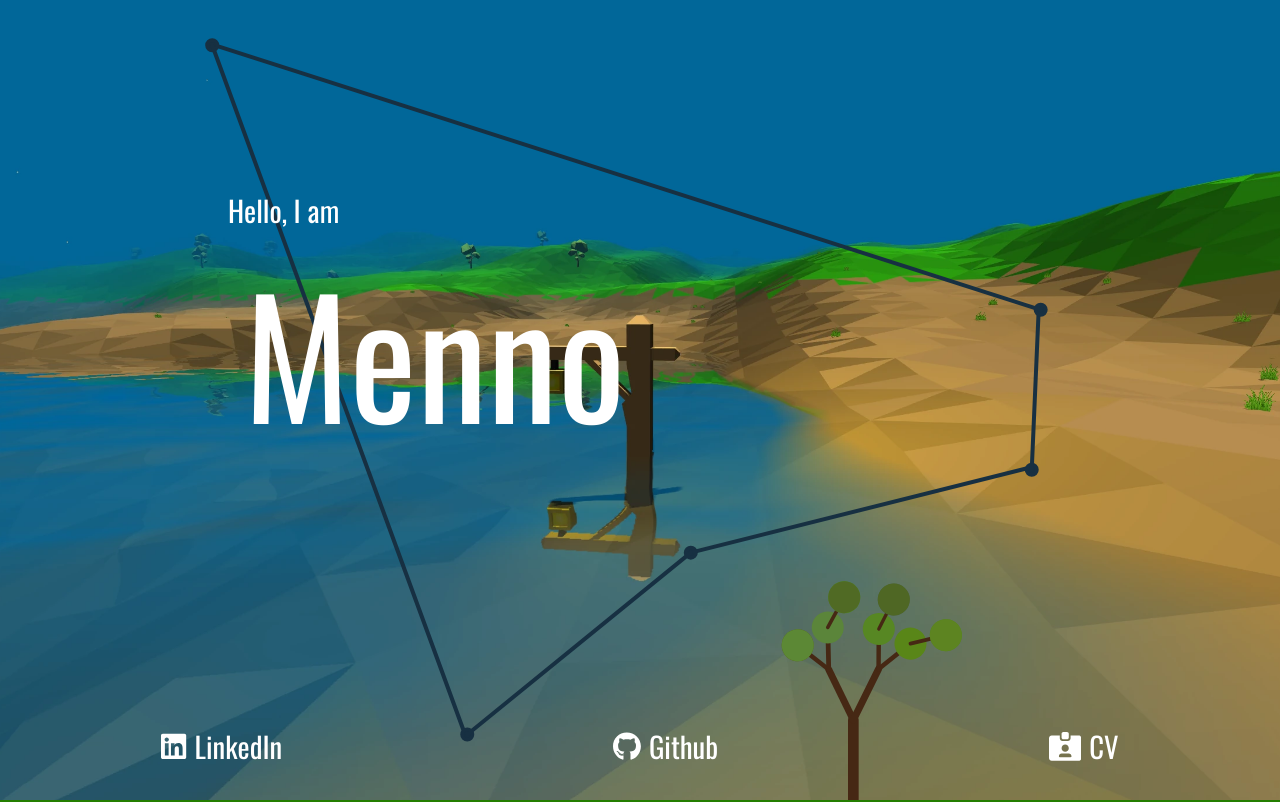
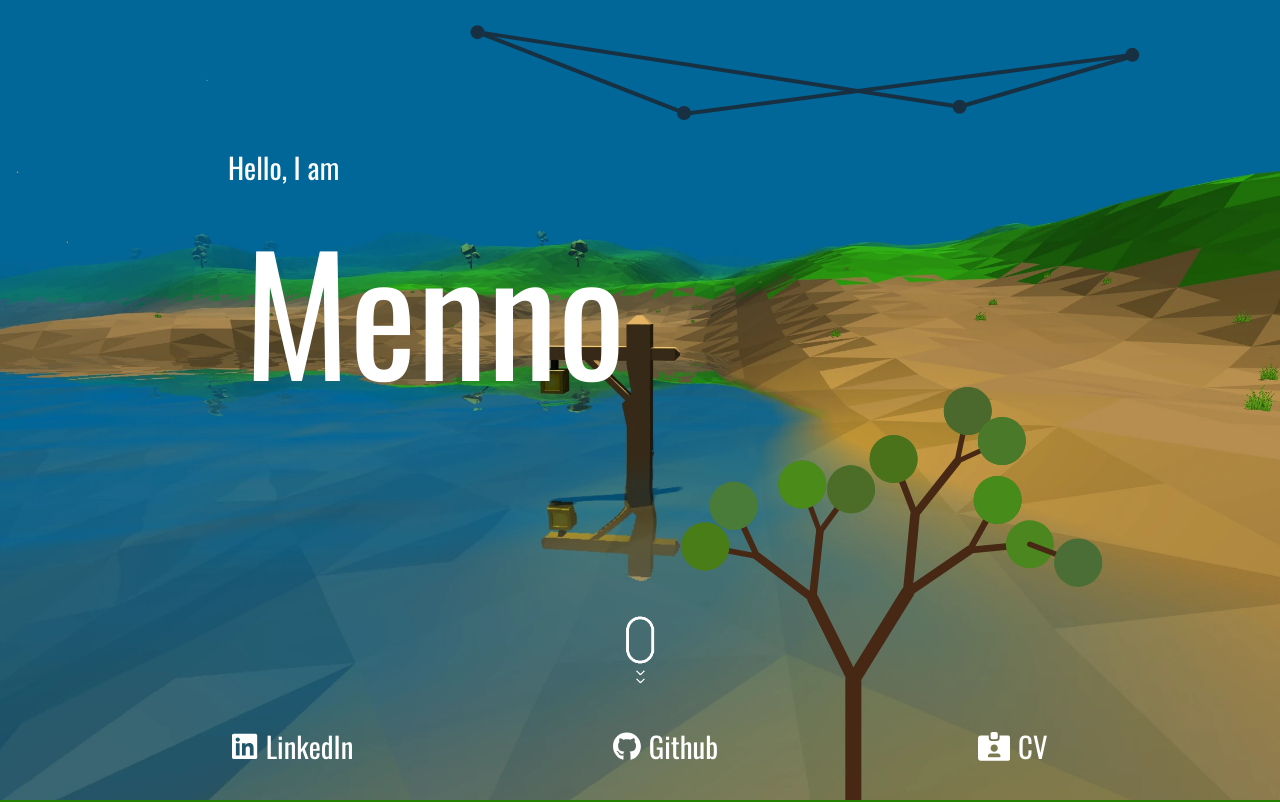
Before and after one commit to M-e-n-n-o/M-e-n-n-o.github.io, a React (Vite) app: page / in a window 1280 px wide. Shown: the top 802 px of the page. Built offline with nearby package versions, Linux system fonts and the light colour scheme.

Commit message:
[CHANGED] scalings

```diff
--- a/src/components/Dots.jsx
+++ b/src/components/Dots.jsx
@@ -10,8 +10,8 @@ const Dots = ({ className = "" }) => {
 
   useEffect(() => {
     const Sketch = (p5) => {
-      const maxVelocity = 3;
-      const totalDots = 5;
+      const maxVelocity = 1.5;
+      const totalDots = 4;
       const dotRadius = 10;
 
       const dots = [];
--- a/src/components/Tree.jsx
+++ b/src/components/Tree.jsx
@@ -53,9 +53,10 @@ const Tree = ({ className = "" }) => {
 
                 p5.translate(width - (width / 3), height);
 
-                const aspect = width / height;
+                var aspect = width / height;
+                aspect = p5.max(aspect, 1);
 
-                p5.scale(2 * aspect, 2 * aspect);
+                p5.scale(3 * aspect, 3 * aspect);
                 branch(25);
             };
 
--- a/src/views/Front.jsx
+++ b/src/views/Front.jsx
@@ -4,7 +4,8 @@ import Tree from "../components/Tree";
 import LinkedinImg from "../res/images/linkedin.svg?component";
 import GithubImg from "../res/images/github.svg?component";
 import IdCardImg from "../res/images/id-card.svg?component";
-// import MennoImg from "../res/images/menno.webp";
+//import MennoImg from "../res/images/menno.webp";
+import ScrollDownImg from "../res/images/ScrollDown.gif";
 import CvPDF from "../res/static/CV.pdf";
 import "../res/css/views/Front.scss";
 
@@ -43,7 +44,16 @@ const Front = () => {
                     </div>
                 </div>
 
-                <div className="z-10 text-[1.8rem] putin:text-[2rem] text-white hover:children:text-main-hover py-8 w-full flex items-center gap-2 flex-col sm:flex-row sm:justify-around " >
+                <div className='flex flex-col w-5/6 left-1/4'>
+                    <div className='z-10 self-center bottom-eightP w-1/4 md:w-fifteenP xl:w-eightP wide:w-fiveP'>
+                        <img
+                            loading="lazy"
+                            className="object-contain aspect-square"
+                            src={ScrollDownImg}
+                        />
+                    </div>
+
+                    <div className="z-10 text-[1.8rem] putin:text-[2rem] text-white hover:children:text-main-hover py-8 w-full flex items-center gap-2 flex-col sm:flex-row sm:justify-around" >
                         <FrontIcon
                             href="https://www.linkedin.com/in/menno-bil-055100201/"
                             icon={LinkedinImg}
@@ -61,6 +71,7 @@ const Front = () => {
                         />
                     </div>
                 </div>
+            </div>
             <Dots className="absolute top-0 z-0" />
             <Tree className="absolute top-0 z-0" />
         </div>
--- a/tailwind.config.js
+++ b/tailwind.config.js
@@ -17,6 +17,12 @@ module.exports = {
         accent: "#195a00",
         call: "#173042",
         "call-hover": "#236477"
+      },
+
+      spacing: {
+        fifteenP: '15%',
+        eightP: '8%',
+        fiveP: '5%'
       }
     },
   },
```
Also changed, not shown: src/res/images/ScrollDown.gif (added). Lines whose indentation alone changed are shown as unchanged.
